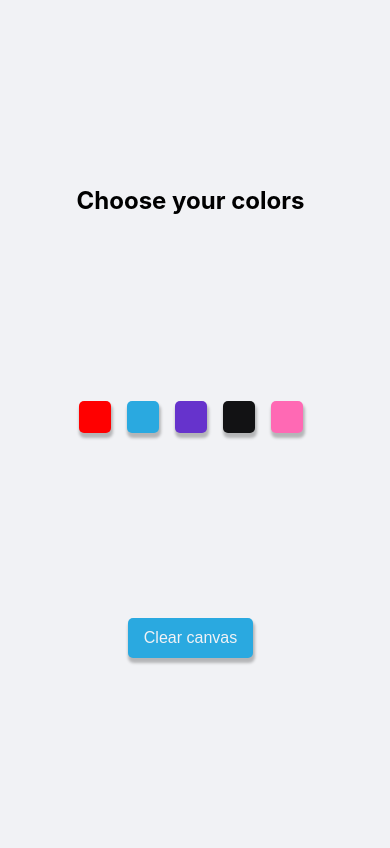
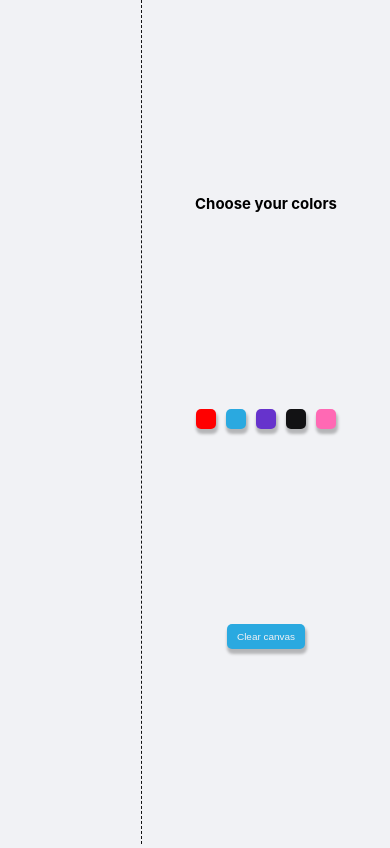
Before and after one commit to r3nanp/drawing, a React (Vite) app: page / in a window 390 px wide. Built offline with nearby package versions, Linux system fonts and the light colour scheme.

Commit message:
style: add responsive font- size

```diff
--- a/src/styles/globals.ts
+++ b/src/styles/globals.ts
@@ -23,11 +23,40 @@
     cursor: pointer;
   }
 
+  a {
+    text-decoration: none;
+  }
+
+  @media(max-width: 1080px) {
+    html {
+      font-size: 93.75%; //15px
+    }
+  }
+
+  @media(max-width: 720px) {
+    html {
+      font-size: 87.5%; // 14px
+    }
+  }
+
+  @media(max-width: 700px) {
+    html {
+      font-size: 75%;
+    }
+  }
+
+  @media(max-width: 590px) {
+    html {
+      font-size: 62.25%;
+    }
+  }
+
   body, html {
     ${({ theme }) => css`
       background: ${theme.colors.primary};
       -webkit-font-smoothing: antialiased;
       -moz-osx-font-smoothing: grayscale;
+      text-rendering: optimizelegibility !important;
       font-family: ${theme.fonts.family};
     `}
   }
--- a/src/styles/theme.ts
+++ b/src/styles/theme.ts
@@ -1,7 +1,6 @@
 export const theme = {
   colors: {
     white: '#FAFAFA',
-
     primary: '#f1f2f5',
     black: '#121214',
     blue: '#2aa9e0',
```
